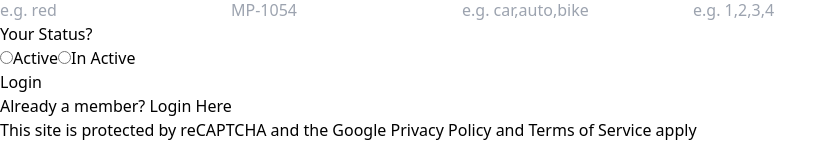
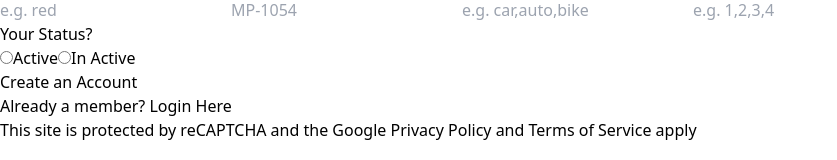
Before and after one commit to Maryam593/uber-clone, a React (Vite) app in the folder frontend/: page /captain-signup in a window 1280 px wide. Shown: the part 470-630 px from the top of the page, without its empty margins (0-837 px from the left). Built offline with nearby package versions, Linux system fonts and the light colour scheme.

Commit message:
setting front end screens

```diff
--- a/frontend/src/App.jsx
+++ b/frontend/src/App.jsx
@@ -1,11 +1,12 @@
 import React from 'react'
 import { Route, Routes } from 'react-router-dom'
-import HomePage from './Pages/HomePage'
+import HomePage from './Pages/Start'
 import UserSignUp from './Pages/UserSignUp'
 import UserLogin from './Pages/UserLogin'
 import CaptainLogin from './Pages/CaptainLogin'
 import CaptainSignUp from './Pages/CaptainSignUp'
 import { ToastContainer } from 'react-toastify'
+import StartPage from './Pages/Start'
 
 const App = () => {
   return (
@@ -13,7 +14,8 @@ const App = () => {
     <ToastContainer/>
     <Routes>
       {/* use kebab case while setting routes */}
-      <Route path='/' element={<HomePage/>}/>
+      <Route path='/start' element={<StartPage/>}/>
+      <Route path = "/" element = {<HomePage/>}/>
       <Route path = '/user-signup' element={<UserSignUp/>}/>
       <Route path='/user-login' element={<UserLogin/>}/>
       <Route path='/captain-signup' element = {<CaptainSignUp/>} />
--- a/frontend/src/Pages/CaptainSignUp.jsx
+++ b/frontend/src/Pages/CaptainSignUp.jsx
@@ -99,7 +99,7 @@ const CaptainSignUp = () => {
               type="submit"
               className="px-4 py-2 rounded-[4px] bg-[#0c0c0c] text-white w-full text-lg placeholder:text-semibold mb-2"
             >
-              Login
+              Create an Account
             </button>
           </form>
           <p className="mb-3 text-center">Already a member? <Link className="text-blue-600" to="/captain-login">Login Here</Link></p>
--- a/frontend/src/Pages/HomePage.jsx
+++ b/frontend/src/Pages/Start.jsx
@@ -1,6 +1,6 @@
 import React from "react";
 import { Link } from "react-router-dom";
-const HomePage = () => {
+const StartPage = () => {
     return (
         <>
         <div>
@@ -15,4 +15,4 @@ const HomePage = () => {
         </>
     )
 }
-export default HomePage
+export default StartPage
--- a/frontend/src/Pages/UserSignUp.jsx
+++ b/frontend/src/Pages/UserSignUp.jsx
@@ -124,7 +124,7 @@ const UserSignUp = () => {
               type="submit"
               className="px-4 py-2 rounded-[4px] bg-[#0c0c0c] text-white w-full text-lg placeholder:text-semibold mb-2"
             >
-              Login
+              Create an Account
             </button>
           </form>
           <p className="mb-3 text-center">Already have an account? <Link className="text-blue-600" to="/user-login">Login Here</Link></p>
```
Also changed, not shown: frontend/src/Pages/Home.jsx (added, +18 -0 lines).
